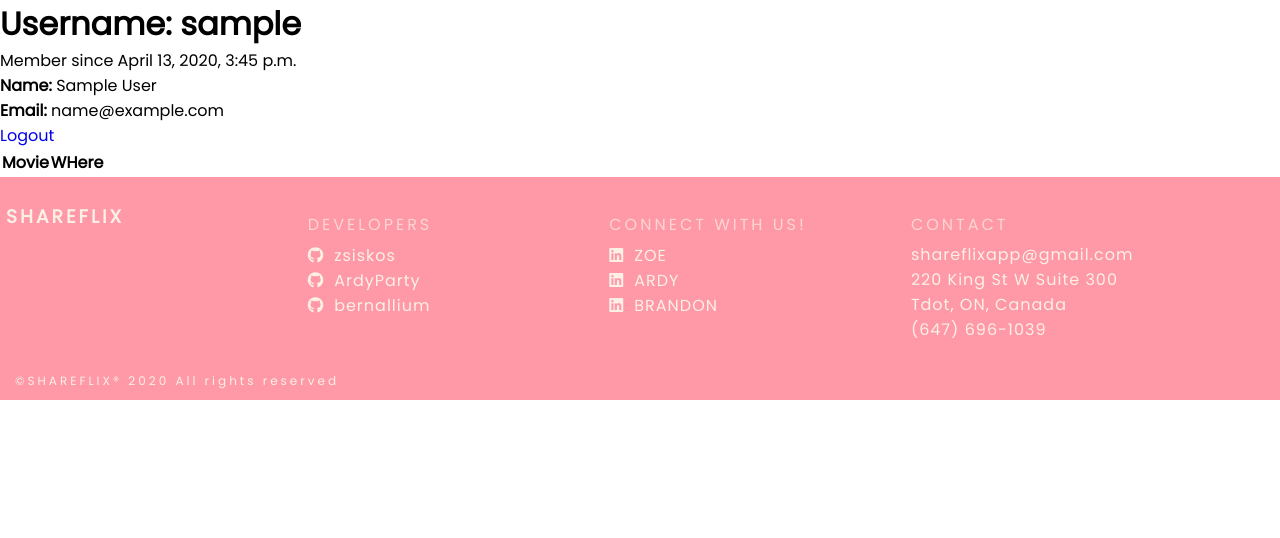
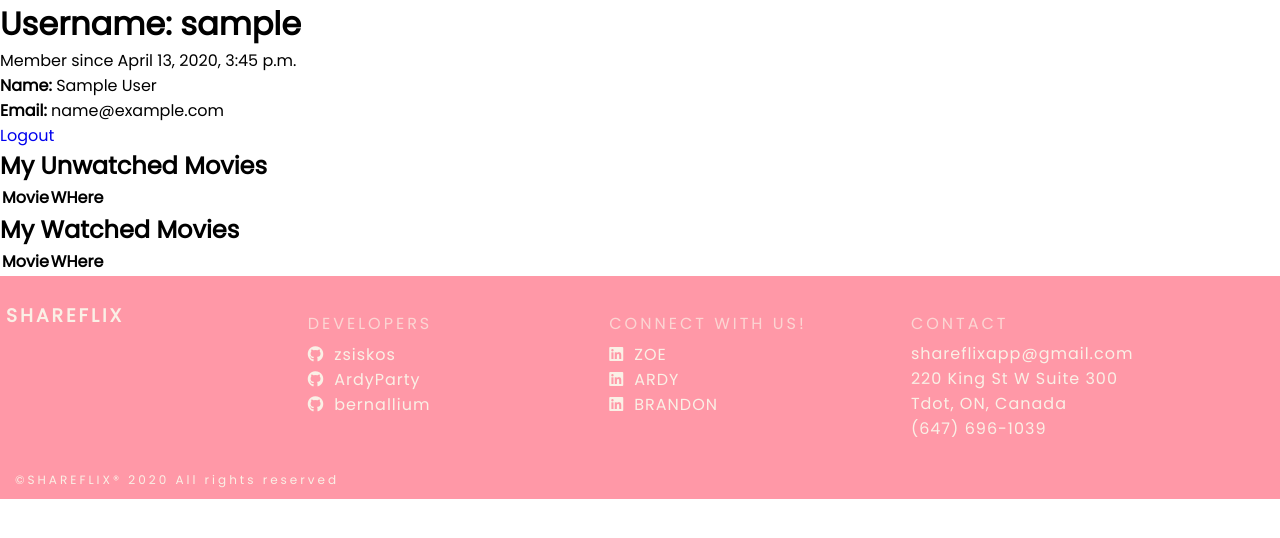
Before and after one commit to ArdyParty/ShareFlix, a Django app: page /user/1/ in a window 1280 px wide. Shown: the part 70-608 px from the top of the page. Run offline with Django 3.2, Linux system fonts and the light colour scheme; the visitor is signed in with stand-in values (Sample User, id 1); data comes from the database, SQL or seed files in the repository; data that the repository does not hold is empty; some libraries are stand-ins or nearby versions.

Commit message:
update user detail to show movies

```diff
--- a/shareflix/main_app/models.py
+++ b/shareflix/main_app/models.py
@@ -39,16 +39,9 @@ class Profile(models.Model):
 
     def get_absolute_url(self):
         pass
-        # return reverse('profile_detail', kwargs={'pk': self.id})
 
-# @receiver(post_save, sender=User)
-# def create_user_profile(sender, instance, created, **kwargs):
-#     if created:
-#         Profile.objects.create(user=instance)
-
-# @receiver(post_save, sender=User)
-# def save_user_profile(sender, instance, **kwargs):
-#     instance.profile.save()
+    def __str__(self):
+        return f'Profile {self.id} belongs to user_id {self.user}'
 
 @receiver(post_save, sender=User)
 def create_or_update_user_profile(sender, instance, created, **kwargs):
--- a/shareflix/main_app/templates/auth/user_detail.html
+++ b/shareflix/main_app/templates/auth/user_detail.html
@@ -8,15 +8,34 @@
     <!-- TO SEE LIST OF THEIR MOVIES -->
     <div class="col s6">
         <table class="striped">
+            <h2>My Unwatched Movies</h2>
             <thead>
                 <tr><th>Movie</th><th>WHere</th></tr>
             </thead>
             <tbody>
                 {% for movie in user.movie_set.all %}
-                <tr>
-                    <td>{{movie.title}}</td>
-                    <td>{{movie.where}}</td>
-                </tr>
+                    {% if not movie.watched %}
+                    <tr>
+                        <td>{{movie.title}}</td>
+                        <td>{{movie.where}}</td>
+                    </tr>
+                    {% endif %}
+                {% endfor %}
+            </tbody>
+            </table>
+        <table class="striped">
+            <h2>My Watched Movies</h2>
+            <thead>
+                <tr><th>Movie</th><th>WHere</th></tr>
+            </thead>
+            <tbody>
+                {% for movie in user.movie_set.all %}
+                    {% if movie.watched %}
+                    <tr>
+                        <td>{{movie.title}}</td>
+                        <td>{{movie.where}}</td>
+                    </tr>
+                    {% endif %}
                 {% endfor %}
             </tbody>
             </table>
--- a/shareflix/main_app/views.py
+++ b/shareflix/main_app/views.py
@@ -40,11 +40,10 @@ class MovieCreate(LoginRequiredMixin, CreateView):
 
     # def form_valid(self, form):
     #     form.instance.user = self.request.user  # Assign the currently logged in user(self.request.user) to the current movie instance
-    #     return super().form_valid(form)         # Validates and saves the instance to the database
+    #     return super().form_valid(form)# Validates and saves the instance to the database
     def form_valid(self, form):
         form.instance.profile_id = self.request.user.profile.id  # Assign the currently logged in user(self.request.user) to the current movie instance
-        return super().form_valid(form)         # Validates and saves the instance to the database
-
+        return super().form_valid(form) # Validates and saves the instance to the database
 
 class MovieUpdate(LoginRequiredMixin, UpdateView):
     model = Movie
```
